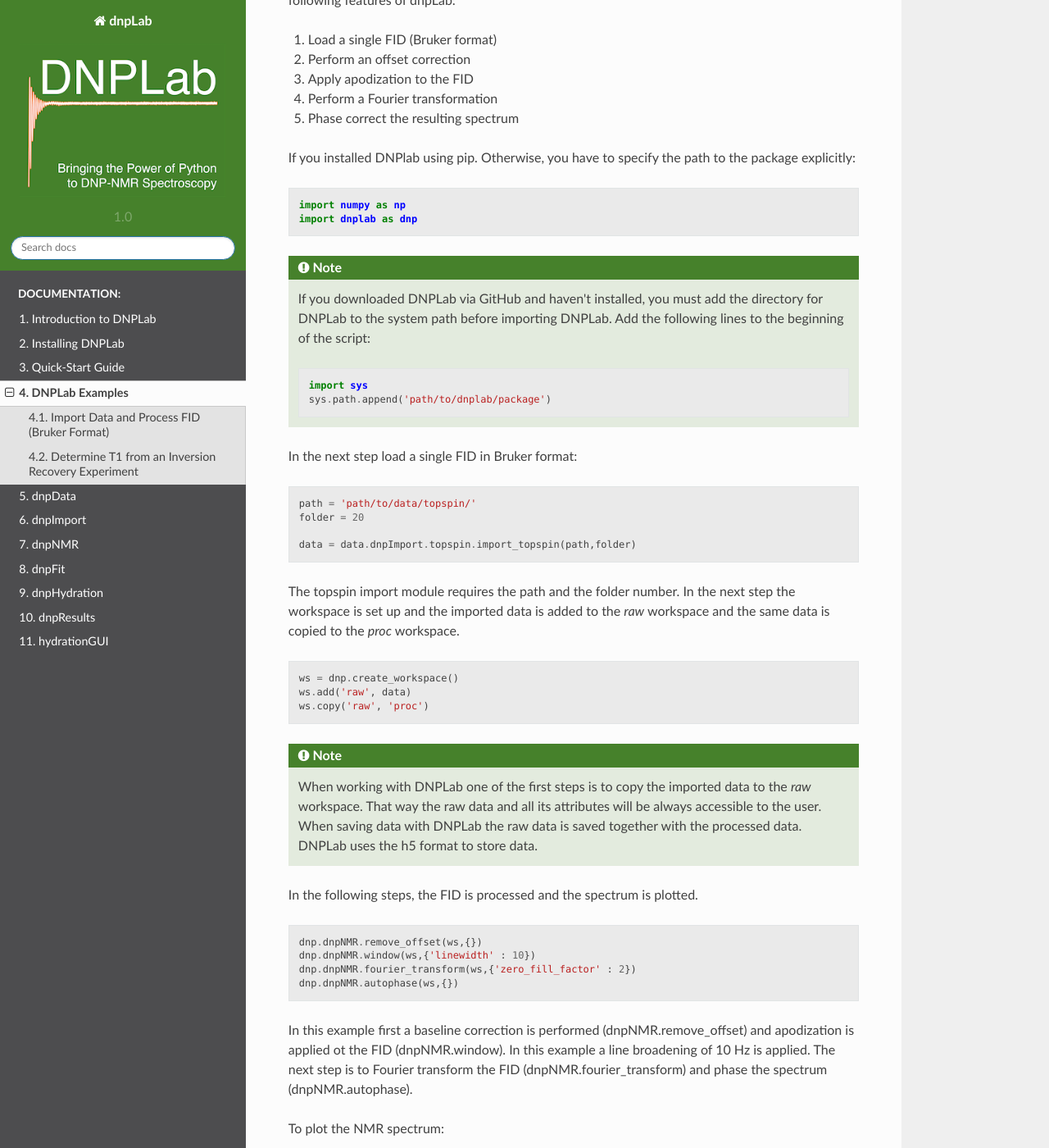
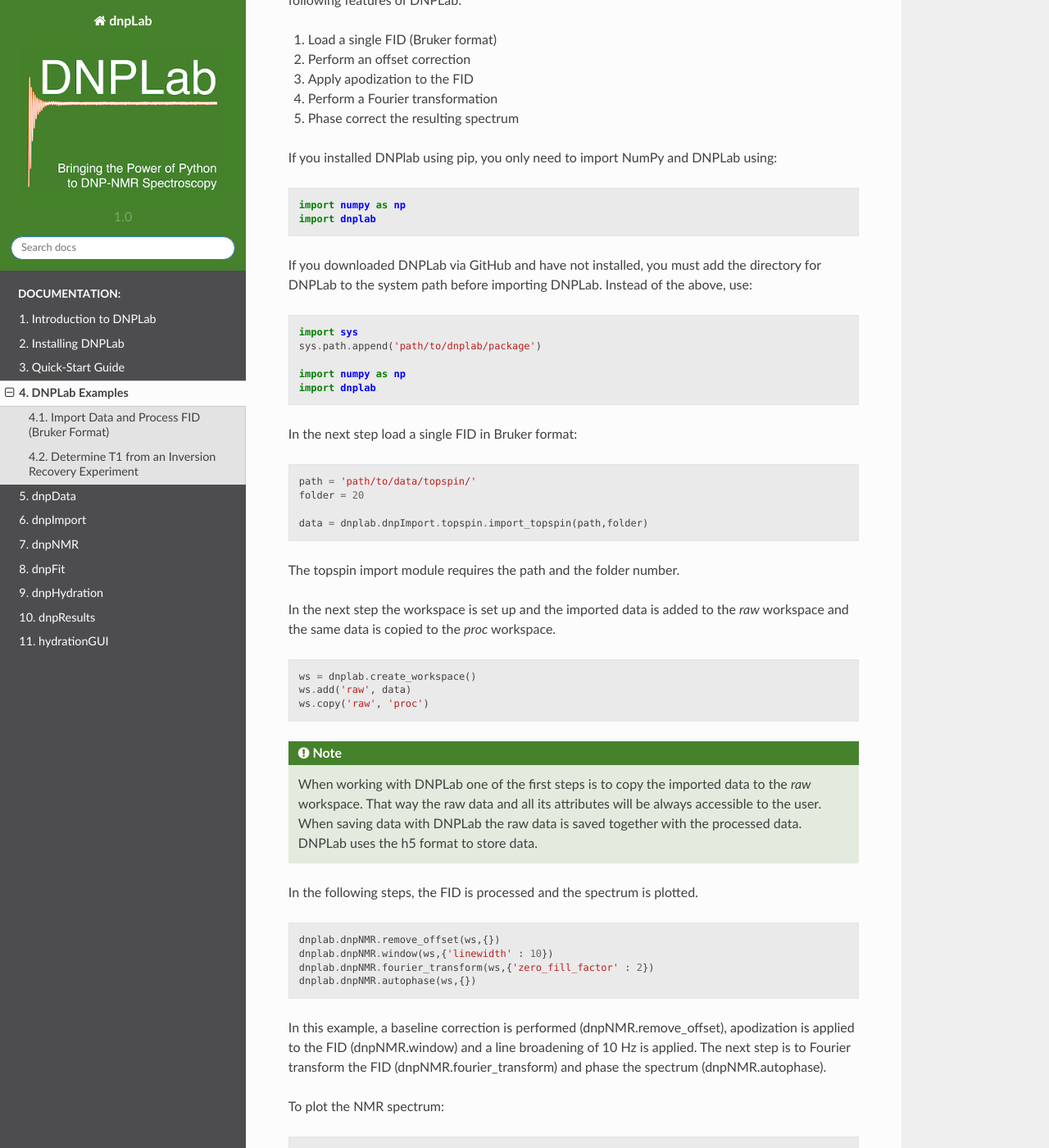
Before and after one commit to DNPLab/DNPLab, a Sphinx documentation site: the page built from docs/source/examples.rst, in a window 1280 px wide and 1400 px high, scrolled down 534 px. Shown: the whole window at 82% size. Built offline with Sphinx 7.4.7 and the Read the Docs theme 2.0.0, drawn with Linux system fonts in a browser that asks for light colours; some of the changed text lies outside the part shown.

Commit message:
fixed examples.rst; changed ..code-block:: from console to python in dnpHydration.rst

```diff
--- a/docs/source/examples.rst
+++ b/docs/source/examples.rst
@@ -26,7 +26,7 @@
 
 Import Data and Process FID (Bruker Format)
 ===========================================
-This example uses the example script: *example_process_1Dbruker.py*. The script demonstrates the following features of dnpLab:
+This example uses the example script: *example_process_1Dbruker.py*. The script demonstrates the following features of DNPLab:
 
 #. Load a single FID (Bruker format)
 #. Perform an offset correction
@@ -34,20 +34,25 @@
 #. Perform a Fourier transformation
 #. Phase correct the resulting spectrum
 
-If you installed DNPlab using pip. Otherwise, you have to specify the path to the package explicitly:
+
+If you installed DNPlab using pip, you only need to import NumPy and DNPLab using:
 
 .. code-block:: python
 
    import numpy as np
-   import dnplab as dnp
+   import dnplab
 
-.. note::
-   If you downloaded DNPLab via GitHub and haven't installed, you must add the directory for DNPLab to the system path before importing DNPLab. Add the following lines to the beginning of the script:
 
-   .. code-block:: python
+If you downloaded DNPLab via GitHub and have not installed, you must add the directory for DNPLab to the system path before importing DNPLab. Instead of the above, use:
 
-      import sys
-      sys.path.append('path/to/dnplab/package')
+.. code-block:: python
+
+   import sys
+   sys.path.append('path/to/dnplab/package')
+
+   import numpy as np
+   import dnplab
+
 
 In the next step load a single FID in Bruker format:
 
@@ -56,14 +61,15 @@
     path = 'path/to/data/topspin/'
     folder = 20
 
-    data = data.dnpImport.topspin.import_topspin(path,folder)
+    data = dnplab.dnpImport.topspin.import_topspin(path,folder)
 
 The topspin import module requires the path and the folder number.
+
 In the next step the workspace is set up and the imported data is added to the *raw* workspace and the same data is copied to the *proc* workspace.
 
 .. code-block:: python
 
-    ws = dnp.create_workspace()
+    ws = dnplab.create_workspace()
     ws.add('raw', data)
     ws.copy('raw', 'proc')
 
@@ -75,24 +81,24 @@
 
 .. code-block:: python
 
-    dnp.dnpNMR.remove_offset(ws,{})
-    dnp.dnpNMR.window(ws,{'linewidth' : 10})
-    dnp.dnpNMR.fourier_transform(ws,{'zero_fill_factor' : 2})
-    dnp.dnpNMR.autophase(ws,{})
+    dnplab.dnpNMR.remove_offset(ws,{})
+    dnplab.dnpNMR.window(ws,{'linewidth' : 10})
+    dnplab.dnpNMR.fourier_transform(ws,{'zero_fill_factor' : 2})
+    dnplab.dnpNMR.autophase(ws,{})
 
 
-In this example first a baseline correction is performed (dnpNMR.remove_offset) and apodization is applied ot the FID (dnpNMR.window). In this example a line broadening of 10 Hz is applied. The next step is to Fourier transform the FID (dnpNMR.fourier_transform) and phase the spectrum (dnpNMR.autophase).
+In this example, a baseline correction is performed (dnpNMR.remove_offset), apodization is applied to the FID (dnpNMR.window) and a line broadening of 10 Hz is applied. The next step is to Fourier transform the FID (dnpNMR.fourier_transform) and phase the spectrum (dnpNMR.autophase).
 
 To plot the NMR spectrum:
 
 .. code-block:: python
 
-    dnp.dnpResults.figure()
-    dnp.dnpResults.plot(ws['proc'].real)
-    dnp.dnpResults.xlim([-35,50])
-    dnp.dnpResults.plt.xlabel('Chemical Shift [ppm]')
-    dnp.dnpResults.plt.ylabel('Signal Amplitude [a.u.]')
-    dnp.dnpResults.show()
+    dnplab.dnpResults.figure()
+    dnplab.dnpResults.plot(ws['proc'].real)
+    dnplab.dnpResults.xlim([-35,50])
+    dnplab.dnpResults.plt.xlabel('Chemical Shift [ppm]')
+    dnplab.dnpResults.plt.ylabel('Signal Amplitude [a.u.]')
+    dnplab.dnpResults.show()
 
 .. _Index_1DBrukerReal:
 .. figure:: _static/images/example_process_1dbruker_real.png
@@ -106,17 +112,17 @@
 
 .. code-block:: python
 
-    dnpResults.plot(ws['proc'].imag)
+    dnplab.dnpResults.plot(ws['proc'].imag)
 
 To display the unprocessed raw FID:
 
 .. code-block::
 
-    dnp.dnpResults.figure()
-    dnp.dnpResults.plot(ws['raw'].real)
-    dnp.dnpResults.plt.xlabel('t2 [s]')
-    dnp.dnpResults.plt.ylabel('Signal Amplitude [a.u.]')
-    dnp.dnpResults.show()
+    dnplab.dnpResults.figure()
+    dnplab.dnpResults.plot(ws['raw'].real)
+    dnplab.dnpResults.plt.xlabel('t2 [s]')
+    dnplab.dnpResults.plt.ylabel('Signal Amplitude [a.u.]')
+    dnplab.dnpResults.show()
 
 .. _Index_1DFIDBrukerReal:
 .. figure:: _static/images/example_FID_1dbruker_real.png
@@ -130,54 +136,29 @@
 Determine T1 from an Inversion Recovery Experiment
 ==================================================
 
-In this example, the data from an inversion recovery experiment is analyzed to extract the longitudinal relaxation time T1 from the polarization build up. This example uses the example script: *example_process_IRbruker.py*.
+In this example, the data from an inversion recovery experiment is analyzed to extract the longitudinal relaxation time T1. This example uses the example script: *example_process_IRbruker.py*.
 
-First, import the experimental data (Bruker format) (if DNPlab is installed through pip, ignore the first two lines):
+Import DNPLab, load data, and create a workspace in the same manner as demonstrated above in the first example.
+
+For the 2D dataset, add the align function to the processing:
 
 .. code-block:: python
 
-   import sys
-   sys.path.append('path/to/dnplab/package')
-
-   import numpy as np
-   import dnplab as dnp
-
-In the next step load a single FID in Bruker format:
-
-.. code-block:: python
-
-    path = 'path/to/data/topspin/'
-    folder = 304
-
-    data = dnp.dnpImport.topspin.import_topspin(path,folder)
-
-Next, create the workspace:
-
-.. code-block:: python
-
-    ws = dnp.create_workspace()
-    ws.add('raw', data)
-    ws.copy('raw', 'proc')
-
-Next, process the FID, perform Fourier transformation, align and phase the NMR spectra:
-
-.. code-block:: python
-
-    dnp.dnpNMR.remove_offset(ws,{})
-    dnp.dnpNMR.window(ws,{'linewidth' : 10})
-    dnp.dnpNMR.fourier_transform(ws,{'zero_fill_factor' : 2})
-    dnp.dnpNMR.align(ws, {})
-    dnp.dnpNMR.autophase(ws,{})
+    dnplab.dnpNMR.remove_offset(ws,{})
+    dnplab.dnpNMR.window(ws,{'linewidth' : 10})
+    dnplab.dnpNMR.fourier_transform(ws,{'zero_fill_factor' : 2})
+    dnplab.dnpNMR.align(ws, {})
+    dnplab.dnpNMR.autophase(ws,{})
 
 To plot the processed NMR spectra:
 
 .. code-block:: python
 
-    dnp.dnpResults.plot(ws['ft'].real)
-    dnp.dnpResults.xlim([-30,50])
-    dnp.dnpResults.plt.xlabel('Chemical Shift [ppm]')
-    dnp.dnpResults.plt.ylabel('Signal Amplitude [a.u.]')
-    dnp.dnpResults.figure()
+    dnplab.dnpResults.plot(ws['ft'].real)
+    dnplab.dnpResults.xlim([-30,50])
+    dnplab.dnpResults.plt.xlabel('Chemical Shift [ppm]')
+    dnplab.dnpResults.plt.ylabel('Signal Amplitude [a.u.]')
+    dnplab.dnpResults.figure()
 
 .. _Index_IRBruker:
 .. figure:: _static/images/example_process_IRbruker.png
@@ -192,8 +173,8 @@
 .. code-block:: python
 
     ws.copy('proc', 'ft')
-    dnp.dnpNMR.integrate(ws, {'integrate_width' : 100, 'integrate_center' : 0})
-    dnp.dnpFit.t1Fit(ws)
+    dnplab.dnpNMR.integrate(ws, {'integrate_width' : 100, 'integrate_center' : 0})
+    dnplab.dnpFit.t1Fit(ws)
 
 The T1 value can be displayed using:
 
@@ -207,9 +188,9 @@
 
 .. code-block:: python
 
-    dnp.dnpResults.plot(ws['proc'].real, 'o')
-    dnp.dnpResults.plot(ws['fit'])
-    dnp.dnpResults.show()
+    dnplab.dnpResults.plot(ws['proc'].real, 'o')
+    dnplab.dnpResults.plot(ws['fit'])
+    dnplab.dnpResults.show()
 
 .. _Index_IRBuildUp:
 .. figure:: _static/images/example_process_IRbuildup.png
```
Also changed, not shown: other parts of docs/source/examples.rst (+1 -1 lines), docs/source/dnpHydration.rst (+38 -38 lines).
